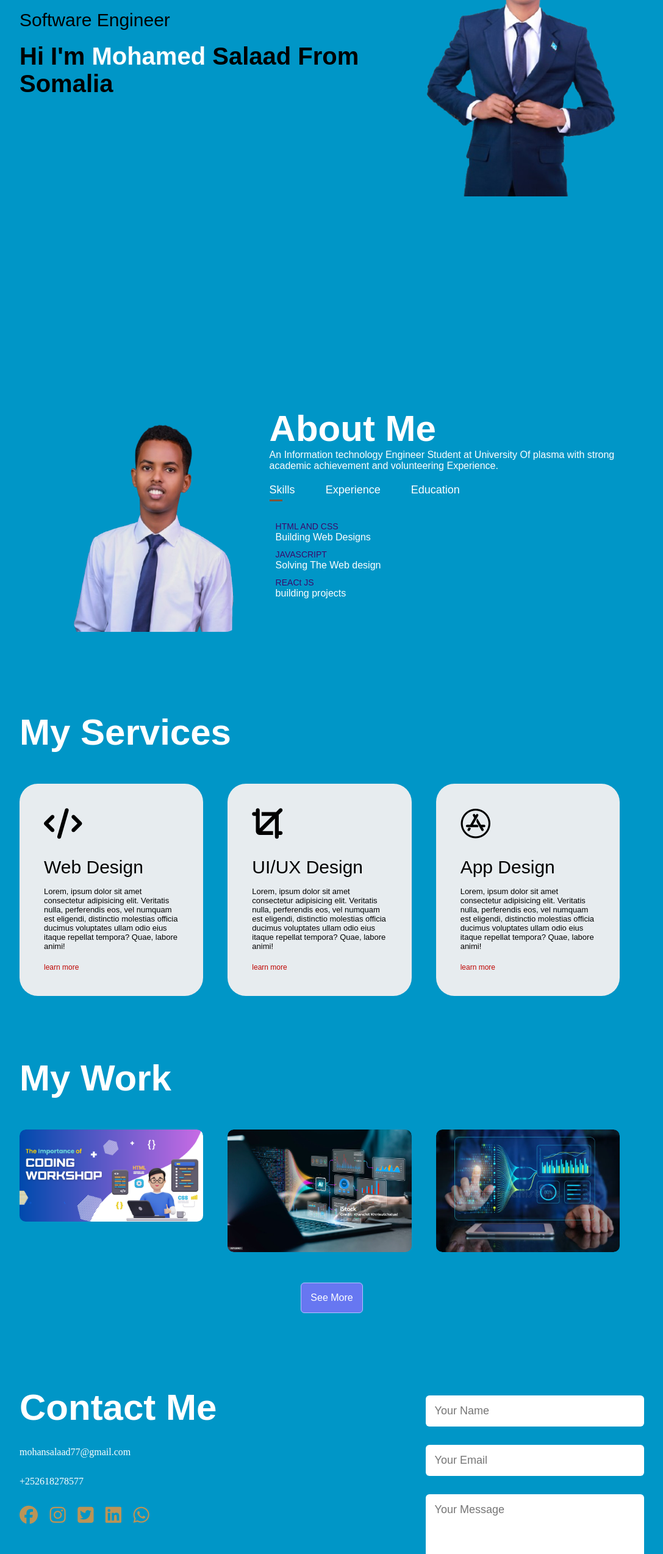
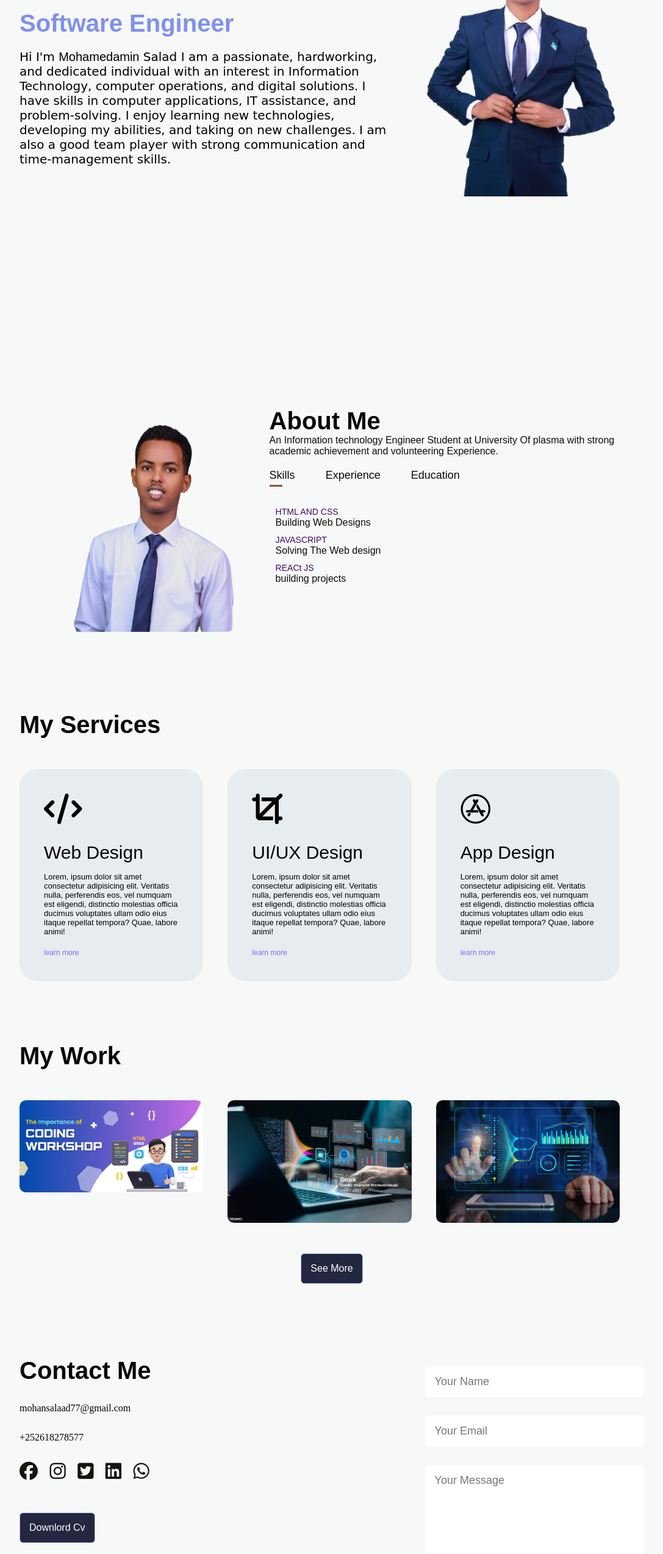
Before and after one commit to mohansalaad/personal-portfolio, a plain HTML site: page index.html in a window 1280 px wide. Shown: the part 240-2788 px from the top of the page at 61% size, without its empty margins (96-1183 px from the left). Drawn offline with Linux system fonts and the light colour scheme.

Commit message:
changed the website or modified all the colors and other things

```diff
--- a/index.html
+++ b/index.html
@@ -27,8 +27,14 @@
              <img src="images/8.png" alt="" class="images">
             <div class="header-text">
 
-                <p>Software Engineer</p>
-                <h1>Hi I'm <span>Mohamed</span> Salaad From Somalia </h1>
+                <h1>Software Engineer</h1>
+
+                <p>Hi I'm <span>Mohamedamin</span> Salad  I am a passionate, hardworking,
+                     and dedicated individual with an interest in Information Technology,
+                     computer operations, and digital solutions.
+                    I have skills in computer applications, IT assistance, and problem-solving.
+                    I enjoy learning new technologies,  developing my abilities,
+                     and taking on new challenges. I am also a good team player with strong communication and time-management skills.</p>
                 </div>
         </div>
 
@@ -163,14 +169,14 @@
                     <div class="row">
                         <div class="contact-left">
                             <h1 class="sub-title">Contact Me </h1>
-                            <p>mohansalaad77@gmail.com</p>
-                            <p>+252618278577</p>
+                            <p style="color: black;">mohansalaad77@gmail.com</p>
+                            <p style="color: black;">+252618278577</p>
 
                             <div class="social-icons">
-                                <a href=""><i class="fa-brands fa-facebook"></i></a>
-                                <a href=""><i class="fa-brands fa-instagram"></i></a>
+                                <a href="https://facebook.com/MoHazo Amiin"><i class="fa-brands fa-facebook"></i></a>
+                                <a href="https://instagram.com/Amiin Salaad"><i class="fa-brands fa-instagram"></i></a>
                                 <a href=""><i class="fa-brands fa-twitter-square"></i></a>
-                                <a href=""><i class="fa-brands fa-linkedin"></i></a>
+                                <a href="https://linkedin.com/Mohamed Amiin Salaad"><i class="fa-brands fa-linkedin"></i></a>
                                 <a href=""><i class="fa-brands fa-whatsapp"></i></a>
                             </div>
                             <a href="images/cv.pdf" download class="btn btn2">Downlord Cv</a>
@@ -178,8 +184,8 @@
                         <div class="contact-right">
                             <form name="submit-to-google-sheet">
                                 <input type="text" name="Name" placeholder="Your Name" required>
-                                <input type="email" name="email" placeholder="Your Email" required>
-                                <textarea name="message" rows="6" placeholder="Your Message"></textarea>
+                                <input type="email" name="Email" placeholder="Your Email" required>
+                                <textarea name="Message" rows="6" placeholder="Your Message"></textarea>
                                 <button type="submit" class="btn btn2">Submit</button>
                             </form>
                             <span id="msg">
@@ -228,7 +234,7 @@
         }
      </script>
 <script>
-  const scriptURL = 'https://script.google.com/macros/s/AKfycbzjQukmMQYMq6LP4Jlwc135vwwZowI9FFuxYsTfESYtZBbR2YKXbR5v5AvFvNiZSwGfEw/exec'
+  const scriptURL = 'https://script.google.com/macros/s/AKfycbwSSLDwXKsw24j1gNxfiSJJO4q3AN6ImAmyOFpuG8LNF2R9zLzhhMWdHHqeHjcUg4E/exec'
   const form = document.forms['submit-to-google-sheet']
         const msg = document.getElementById("msg")
   form.addEventListener('submit', e => {
@@ -239,7 +245,7 @@
         setTimeout(function(){
 
             msg.innerHTML = ""
-        }, 5000 )
+        }, 1000 )
         form.reset()
       })
       .catch(error => console.error('Error!', error.message))
--- a/style.css
+++ b/style.css
@@ -9,7 +9,8 @@ html{
 }
 body{
     /* background: #080808; */
-    background: #0096c7;
+    /* background: #0096c7; */
+    background: #f7f8f8;
     /* color: #fff; */
     color: #000000;
     height: 100vh;
@@ -20,8 +21,8 @@ body{
     font-size: 35px;
     font-family: 'Times New Roman', Times, serif;
     /* color: #fff; */
-    /* color: #000000; */
-    color: #fff;
+    color: #000000;
+    /* color: #fff; */
     text-decoration: none;
 }
 .logo h3 span{
@@ -54,8 +55,8 @@ nav ul li{
     margin: 10px 20px;
 }
 nav ul li a{
-    /* color: #000000; */
-    color: #fff;
+    color: #000000;
+    /* color: #fff; */
     text-decoration: none;
     font-size: 18px;
     position: relative;
@@ -64,7 +65,8 @@ nav ul li a::after{
     content: '';
     width: 0%;
     height: 3px;
-    background: #e8648e;
+    /* background: #e8648e; */
+    background: #7f90ee;
     position: absolute;
     left: 0;
     bottom: -6px;
@@ -74,21 +76,27 @@ nav ul li a:hover::after{
     width: 100%;
 }
 .header-text{
-    font-size: 30px;
+    font-size: 20px;
     margin-top: 20%;
 }
 .header-text h1{
-    font-size: 40px;
+    color: #7f90ee;
+}
+.header-text p{
+    font-size: 20px;
     margin-top: 20px;
+    font-family: cursive;
 }
 .header-text h1 span{
-    color: #fff;
+    color: #070707;
+    /* color: #fff; */
 
 }
 /* ------------About----------- */
 #about{
     padding: 80px 0px;
-    color: #fff;
+    color: #0c0c0c;
+    /* color: #fff; */
     /* color: #000000; */
 }
 .images{
@@ -113,9 +121,10 @@ nav ul li a:hover::after{
     flex-basis: 60%;
 }
 .sub-title{
-    font-size: 60px;
+    font-size: 40px;
     font-weight: 600;
-    color: #fff;
+    color: #070707;
+    /* color: #fff; */
     /* color: #000000; */
 }
 .tap-title{
@@ -189,7 +198,7 @@ margin-top: 50px;
 .srvices-list div a{
     text-decoration: none;
     /* color: #fff; */
-    color: #bf0603;
+    color: #7971f1;
     font-size: 12px;
     margin-top: 20px;
     display: inline-block;
@@ -248,6 +257,7 @@ margin-top: 50px;
     text-decoration: none;
     font-size: 20px;
     line-height: 60px;
+    /* background: #070707; */
     background: #fff;
     width: 60px;
     height: 60px;
@@ -268,7 +278,7 @@ margin-top: 50px;
     width: fit-content;
     border: 1px solid #b8c0ff;
     /* border: 1px solid #6f4518; */
-    background-color: #6777f1;
+    background-color: #23273f;
     padding: 15px;
     border-radius: 6px;
     text-decoration: none;
@@ -292,6 +302,7 @@ margin-top: 50px;
 }
 .contact-left p{
     margin-top: 30px;
+    color: #030303;
 }
 .contact-left p i{
     color: #b8c0ff;
@@ -306,19 +317,19 @@ margin-top: 50px;
     text-decoration: none;
     font-size: 30px;
     margin-right: 15px;
-    color: #bb9457;
+    color: #16140f;
     display: inline-block;
     transition: tranform 0.5s;
 }
 .social-icons a:hover{
-    color: #fff;
+    color: #87b2eb;
     transform: translateY(-5px);
 }
 
 .btn.btn2{
     display: inline-block;
     color: #fff;
-    background: #6777f1;
+    background: #23273f;
     transition: background 0.5s;
 }
 .contact-right form{
@@ -328,6 +339,7 @@ form input, form textarea{
     width: 100%;
     border: 0;
     outline: none;
+    /* background: #000000; */
     background: #fff;
     padding: 15px;
     margin: 15px 0;
@@ -353,7 +365,7 @@ form .btn2{
     margin-top: 20px;
 }
 .btn2:hover{
-    background: #fd1b1b;
+    background: #9ca9f1;
 }
 nav .fas{
     display: none;
```
